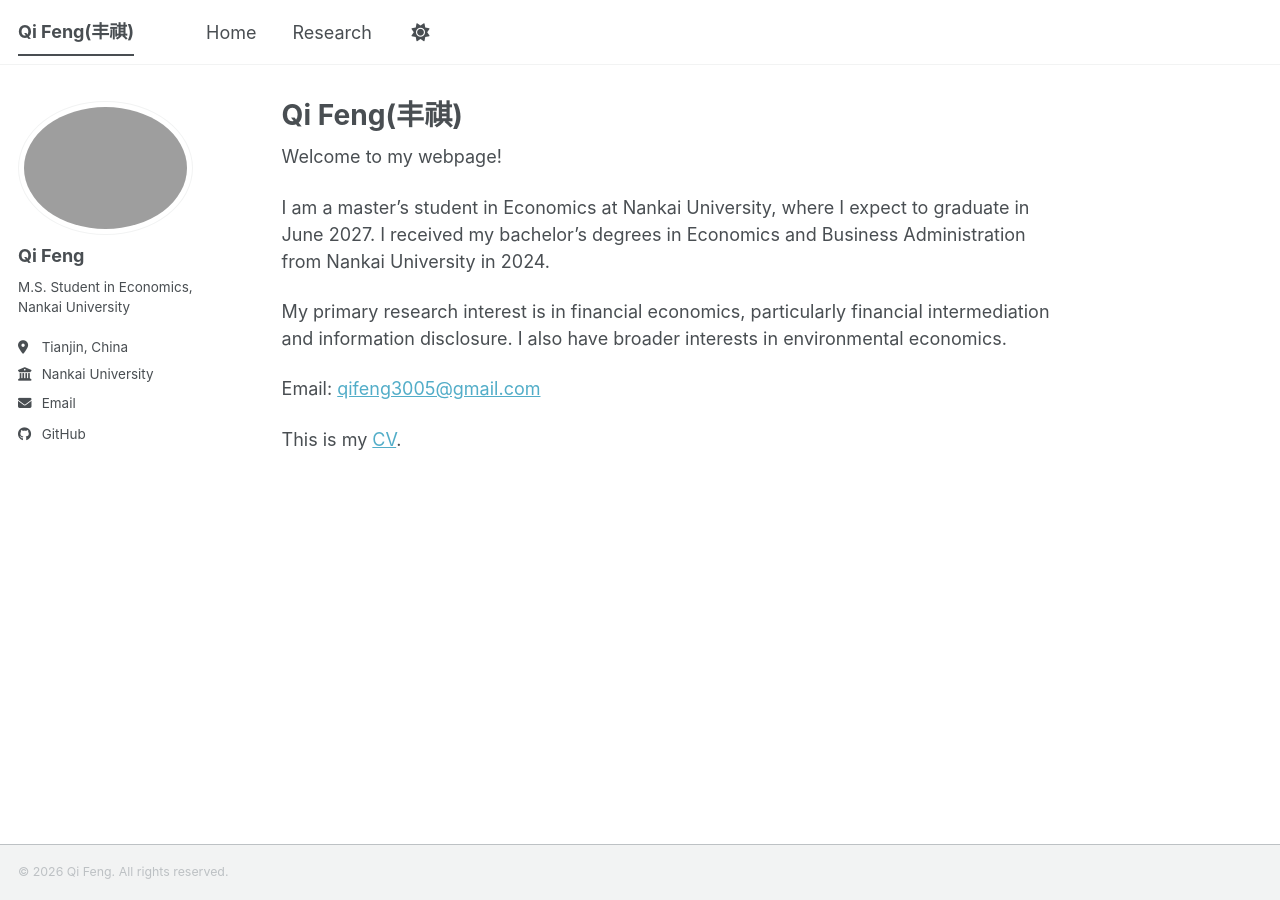
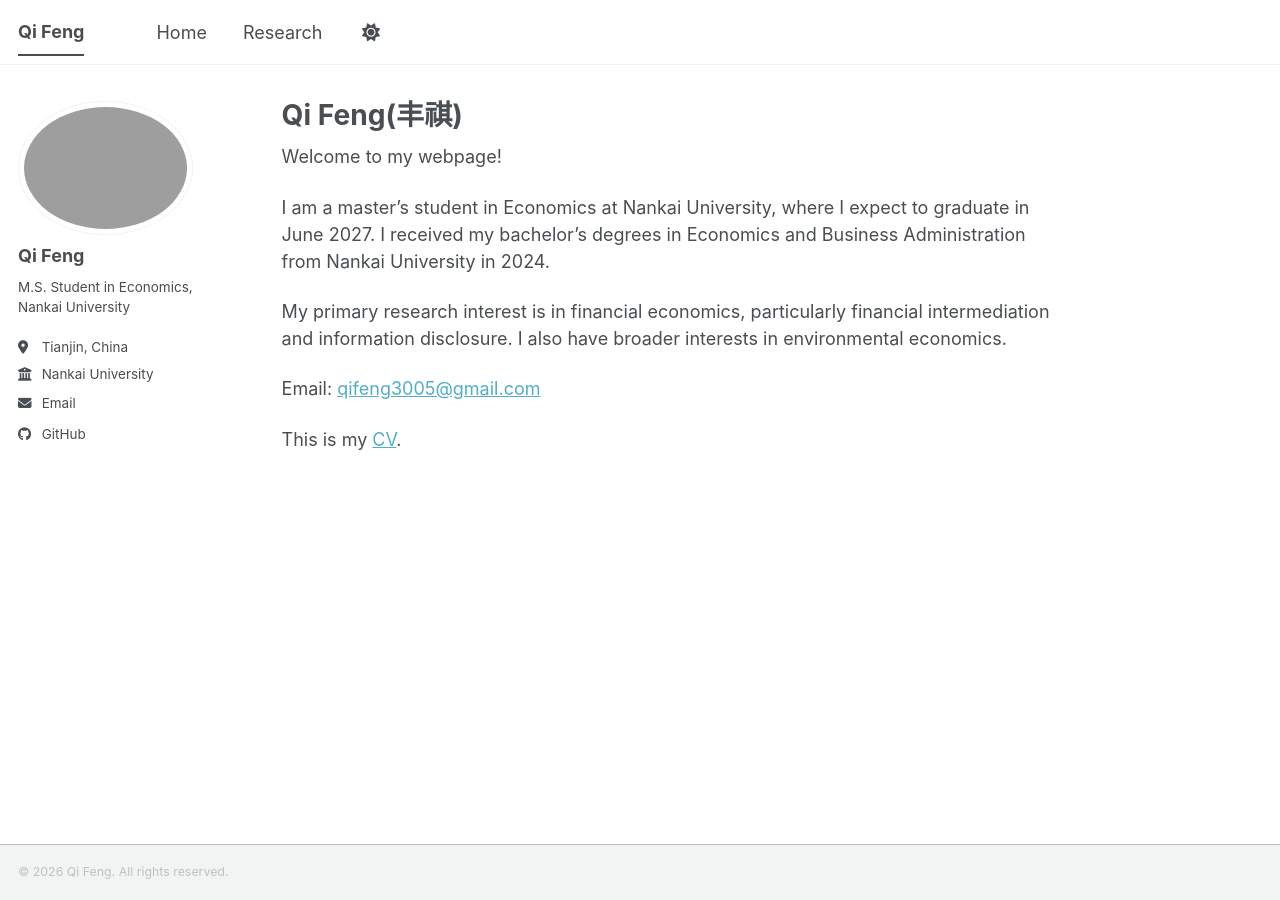
Before and after one commit to qifengF/qifengF.github.io, a Jekyll site: the page built from _pages/about.md, in a window 1280 px wide. Built offline with Jekyll 4.4.1, drawn with Linux system fonts in a browser that asks for light colours; a script bundle is joined from its source files by our own code; a style sheet for code colours, icons or effects is not loaded.

Commit message:
Update _config.yml

```diff
--- a/_config.yml
+++ b/_config.yml
@@ -9,7 +9,7 @@
 # Basic Site Settings
 locale                   : "en-US"
 site_theme              : "default"
-title                   : "Qi Feng(丰祺)"
+title                   : "Qi Feng"
 title_separator          : "-"
 name                    : "Qi Feng"
 description             : &description "Academic website of Qi Feng, M.S. student in Economics at Nankai University"
```
